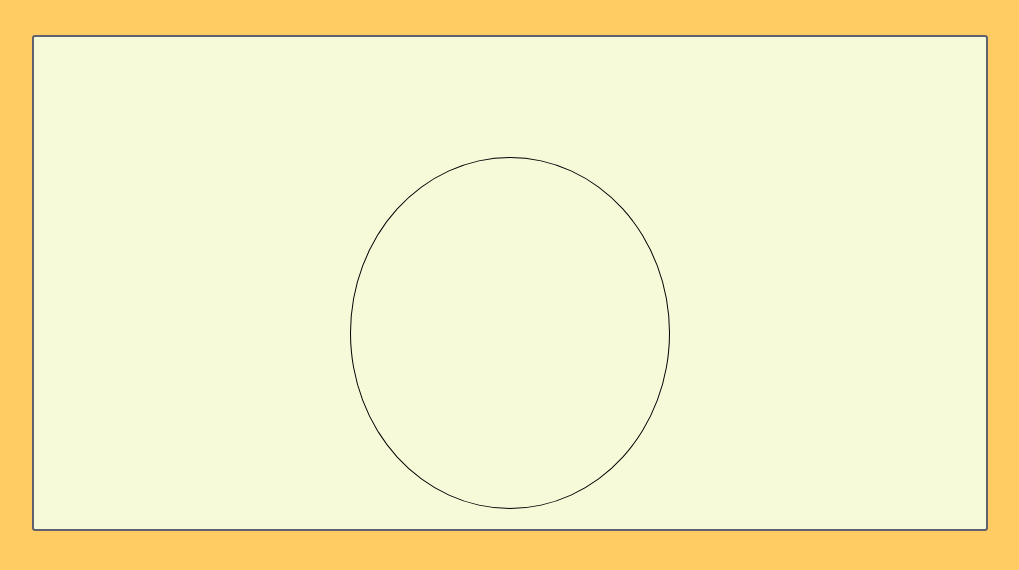
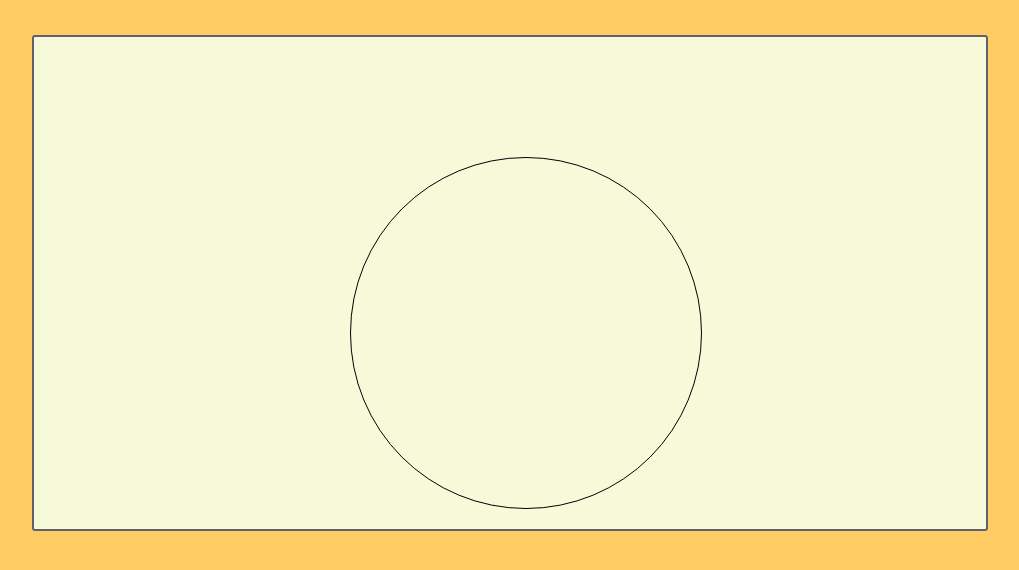
Before and after one commit to david-garcia1402/hora-do-dia, a plain HTML site: page index.html in a window 1280 px wide. Shown: the part 158-728 px from the top of the page, without its empty margins (130-1149 px from the left). Drawn offline with Linux system fonts and the light colour scheme.

Commit message:
chore: css fix

```diff
--- a/css/stylesheet.css
+++ b/css/stylesheet.css
@@ -45,4 +45,8 @@ body {
     border-radius: 50%;
     border: 1px solid black;
     height: 350px;
+    width: 350px; /* Adicione isso, se ainda não existir */
+    background-size: cover;
+    background-position: center;
+    background-repeat: no-repeat;
 }
```
